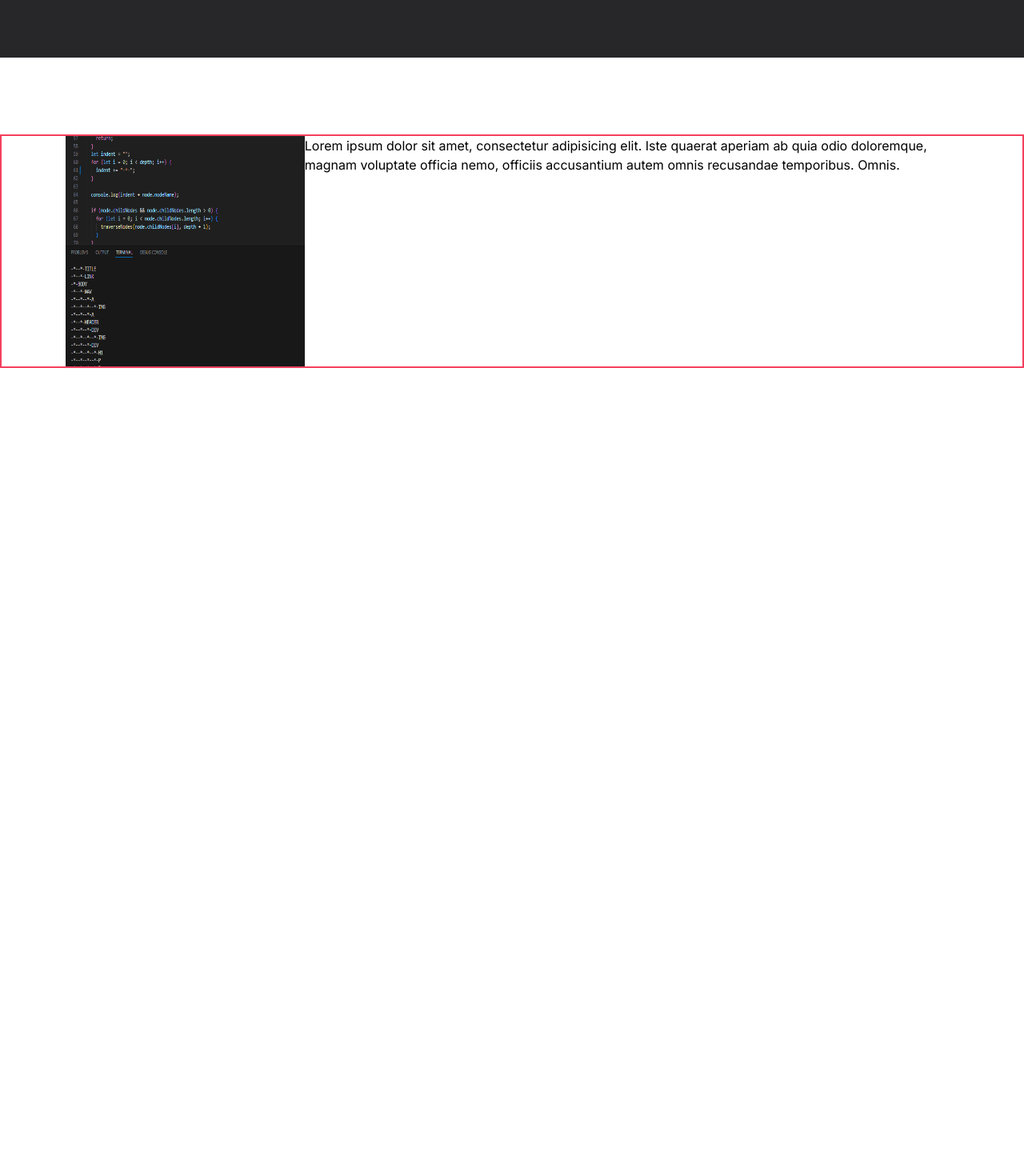
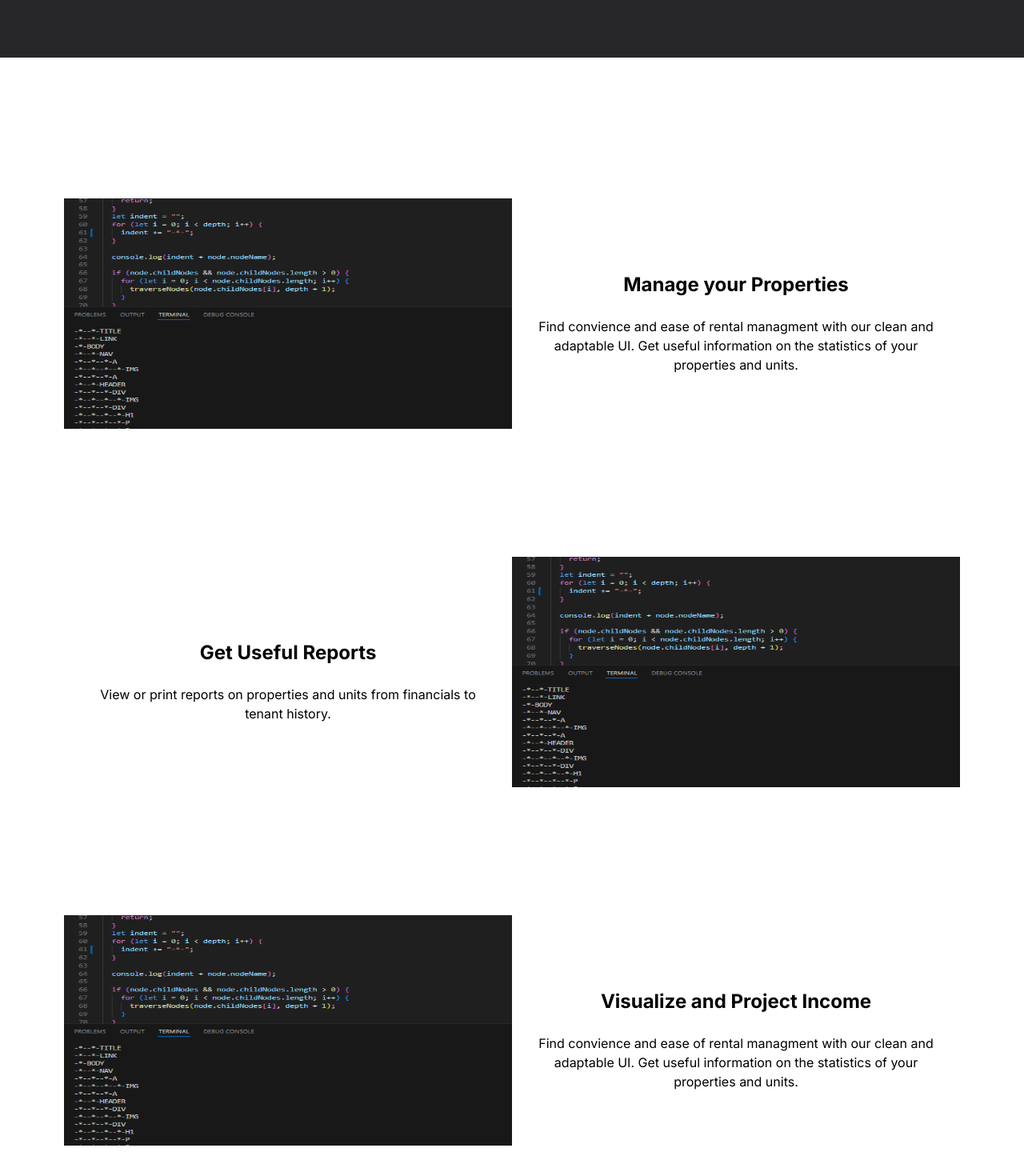
Before and after one commit to 4cody/apt, a Next.js app in the folder client/: page / in a window 1280 px wide. Shown: the part 500-1970 px from the top of the page at 80% size. Before the commit the page ends 960 px from the top, so only its background shows below. Built offline with nearby package versions, Linux system fonts and the light colour scheme.

Commit message:
landing information section

```diff
--- a/client/src/app/page.tsx
+++ b/client/src/app/page.tsx
@@ -1,81 +1,19 @@
 "use client";
-import Image from "next/image";
-import Link from "next/link";
-import { useState } from "react";
 
-import tempImage from "@/ehnt.png";
+import Nav from "@/components/nav";
+import LandingBody from "@/components/landingBody";
 
 export default function Home() {
-  const [user, setUser] = useState({
-    name: "",
-    email: "",
-  });
-
   return (
     <main className="min-h-screen flex flex-col items-center">
-      <div className="w-full p-20 flex justify-between items-center">
-        <div className="flex items-center">
-          <div className="p-6 mr-6 bg-zinc-800"></div>
-          <Link href="#" className="pr-6">
-            Link 1
-          </Link>
-          <Link href="#" className="pr-6">
-            Link 2
-          </Link>
+      {/* <div className="z-100 fixed w-full h-full backdrop-blur-lg grid place-content-center">
+        <div className="border-2 border-indigo-500 bg-zinc-300 z-20 w-52 h-52 ">
+          asg
         </div>
+      </div> */}
 
-        <Link
-          href="#"
-          className="bg-zinc-300 text-zinc-800 py-2 px-4 border-4 border-indigo-500 rounded hover:text-zinc-400 hover:bg-zinc-600 hover:scale-90 ease-out duration-200"
-        >
-          Login
-        </Link>
-      </div>
-
-      <div className="w-full p-24 mb-24 flex flex-col items-center justify-between font-mono text-sm bg-zinc-800 text-zinc-200 ">
-        <h2 className="mb-2">Apt Base</h2>
-        <p className="mb-8">
-          A clean and useful dashboard to manage and maintain your rental units
-          and properties.
-        </p>
-        <form onClick={() => {}} className="flex flex-col flex-wrap gap-3">
-          <div className="flex gap-3">
-            <input
-              type="text"
-              value={user.name}
-              onChange={(e) => {
-                setUser({ ...user, name: e.target.value });
-              }}
-              className="text-indigo-800 p-2 rounded"
-            />
-            <input
-              type="text"
-              value={user.email}
-              onChange={(e) => {
-                setUser({ ...user, email: e.target.value });
-              }}
-              className="text-indigo-800 p-2 rounded"
-            />
-          </div>
-          <button className="p-2 border-4 border-indigo-500 flex-auto rounded">
-            Join Now
-          </button>
-        </form>
-      </div>
-
-      <div className="w-full px-20 border-2 border-rose-500 max-w-7xl flex">
-        <div className="relative w-1/2 h-72">
-          <Image alt="image" src={tempImage} layout="fill" />
-        </div>
-        <div>
-          <h2 className=""></h2>
-          <p className="">
-            Lorem ipsum dolor sit amet, consectetur adipisicing elit. Iste
-            quaerat aperiam ab quia odio doloremque, magnam voluptate officia
-            nemo, officiis accusantium autem omnis recusandae temporibus. Omnis.
-          </p>
-        </div>
-      </div>
+      <Nav />
+      <LandingBody />
     </main>
   );
 }
--- /dev/null
+++ b/client/src/components/landingBody.tsx
@@ -0,0 +1,93 @@
+import { useState } from "react";
+import Image from "next/image";
+
+import tempImage from "@/ehnt.png";
+
+export default () => {
+  const [user, setUser] = useState({
+    name: "",
+    email: "",
+  });
+
+  return (
+    <>
+      <div className="w-full p-24 mb-24 flex flex-col items-center justify-between font-mono text-sm bg-zinc-800 text-zinc-200 ">
+        <h2 className="mb-2">Apt Base</h2>
+        <p className="mb-8">
+          A clean and useful dashboard to manage and maintain your rental units
+          and properties.
+        </p>
+        <form onClick={() => {}} className="flex flex-col flex-wrap gap-3">
+          <div className="flex gap-3">
+            <input
+              type="text"
+              value={user.name}
+              onChange={(e) => {
+                setUser({ ...user, name: e.target.value });
+              }}
+              className="text-indigo-800 p-2 rounded"
+            />
+            <input
+              type="text"
+              value={user.email}
+              onChange={(e) => {
+                setUser({ ...user, email: e.target.value });
+              }}
+              className="text-indigo-800 p-2 rounded"
+            />
+          </div>
+          <button className="p-2 border-4 border-indigo-500 flex-auto rounded">
+            Join Now
+          </button>
+        </form>
+      </div>
+
+      <div className="w-full px-20 my-20 max-w-7xl flex">
+        <div className="relative w-1/2 h-72">
+          <Image alt="image" src={tempImage} layout="fill" />
+        </div>
+        <div className="relative w-1/2 h-72 p-8 flex flex-col justify-center">
+          <h2 className="text-center p-6 font-bold text-2xl">
+            Manage your Properties
+          </h2>
+          <p className="text-center fon">
+            Find convience and ease of rental managment with our clean and
+            adaptable UI. Get useful information on the statistics of your
+            properties and units.
+          </p>
+        </div>
+      </div>
+
+      <div className="w-full px-20 my-20 max-w-7xl flex">
+        <div className="relative w-1/2 h-72 p-8 flex flex-col justify-center">
+          <h2 className="text-center p-6 font-bold text-2xl">
+            Get Useful Reports
+          </h2>
+          <p className="text-center fon">
+            View or print reports on properties and units from financials to
+            tenant history.
+          </p>
+        </div>
+        <div className="relative w-1/2 h-72">
+          <Image alt="image" src={tempImage} layout="fill" />
+        </div>
+      </div>
+
+      <div className="w-full px-20 my-20 max-w-7xl flex">
+        <div className="relative w-1/2 h-72">
+          <Image alt="image" src={tempImage} layout="fill" />
+        </div>
+        <div className="relative w-1/2 h-72 p-8 flex flex-col justify-center">
+          <h2 className="text-center p-6 font-bold text-2xl">
+            Visualize and Project Income
+          </h2>
+          <p className="text-center fon">
+            Find convience and ease of rental managment with our clean and
+            adaptable UI. Get useful information on the statistics of your
+            properties and units.
+          </p>
+        </div>
+      </div>
+    </>
+  );
+};
--- /dev/null
+++ b/client/src/components/nav.tsx
@@ -0,0 +1,22 @@
+import Link from "next/link";
+
+export default () => (
+  <nav className="w-full p-20 flex justify-between items-center">
+    <div className="flex items-center">
+      <div className="p-6 mr-6 bg-zinc-800"></div>
+      <Link href="#" className="pr-6">
+        Link 1
+      </Link>
+      <Link href="#" className="pr-6">
+        Link 2
+      </Link>
+    </div>
+
+    <Link
+      href="#"
+      className="bg-zinc-300 text-zinc-800 py-2 px-4 border-4 border-indigo-500 rounded hover:text-zinc-400 hover:bg-zinc-600 hover:scale-90 ease-out duration-100"
+    >
+      Login
+    </Link>
+  </nav>
+);
```
